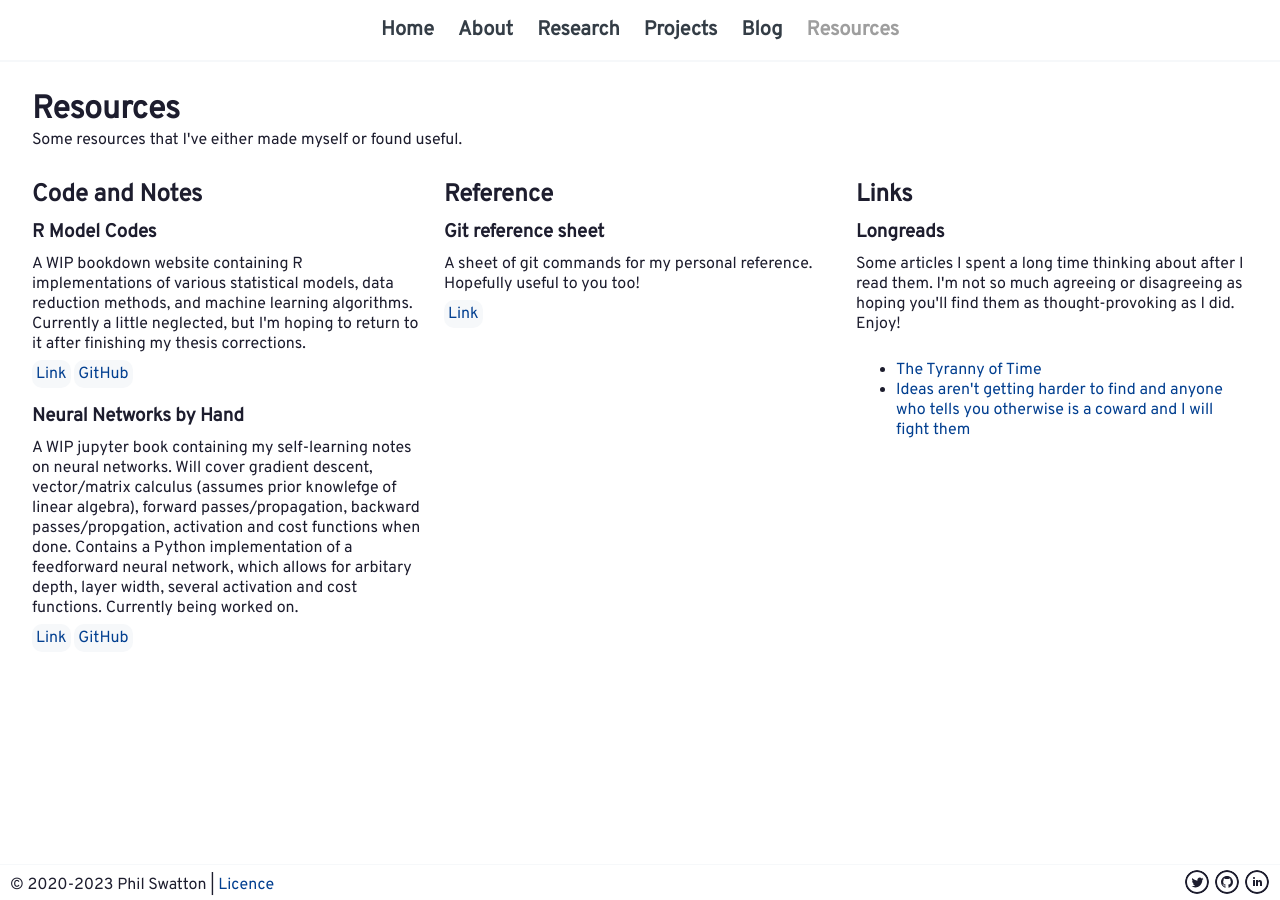
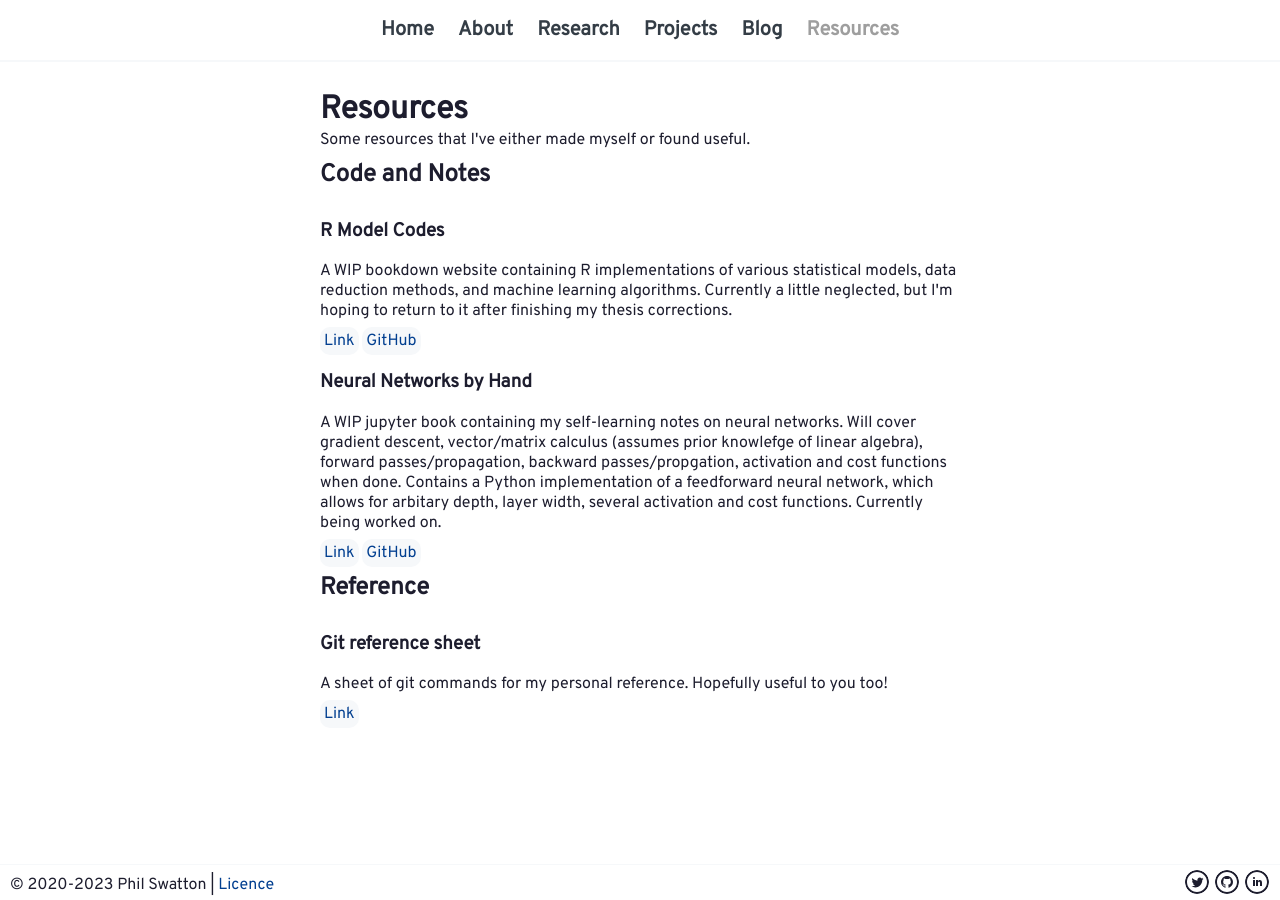
Before and after one commit to philswatton/philswatton.github.io, a Jekyll site: the page built from resources/index.html, in a window 1280 px wide. Built offline with Jekyll 4.4.1, drawn with Linux system fonts in a browser that asks for light colours.

Commit message:
website update

```diff
--- a/_layouts/core.html
+++ /dev/null
@@ -1,52 +0,0 @@
-<!doctype html>
-<html>
-  <head>
-    <!-- Basics -->
-    <meta charset="utf-8">
-    <title>{{ page.title }}</title>
-
-    <!-- Mobile Friendly -->
-    <meta name="viewport" content="width=device-width, initial-scale=1">
-    <!--meta http-equiv="X-UA-Compatible" content="IE=edge"-->
-
-    <!-- Stylesheet -->
-    <link rel="stylesheet" href="/assets/css/page.css">
-
-    <!-- Fonts -->
-    <style>
-      @import url('https://fonts.googleapis.com/css2?family=Overpass&display=swap');
-    </style>
-
-    <!-- Site-wide javascript -->
-    <script src="/assets/js/site.js" type="text/JavaScript"></script>
-
-    <!-- Page-specific Scripts -->
-    {% if page.script %}<script src="{{ page.script }}" type="text/JavaScript"></script>{% endif %}
-
-    <!-- Mathjax -->
-    <script src="https://polyfill.io/v3/polyfill.min.js?features=es6"></script>
-    <script id="MathJax-script" async src="https://cdn.jsdelivr.net/npm/mathjax@3/es5/tex-mml-chtml.js"></script>
-
-  </head>
-  <body>
-    <button class="menu-icon" id="menu-icon" onclick="menuFunction()">
-        <span id="menu-1"></span>
-        <span id="menu-2"></span>
-        <span id="menu-3"></span>
-    </button>
-    {% include navigation.html %}
-    <main>
-        {{ content }}
-    </main>
-    <footer>
-      <p class="copyright">&copy; 2020-{{ 'now' | date: "%Y" }} Phil Swatton | <a href="\licence">Licence</p>
-      <div> <!-- SVGs from https://iconmonstr.com/-->
-        <p>
-          <a href="https://twitter.com/phil_swatton"><svg xmlns="http://www.w3.org/2000/svg" width="24" height="24" viewBox="0 0 24 24"><path d="M12 2c5.514 0 10 4.486 10 10s-4.486 10-10 10-10-4.486-10-10 4.486-10 10-10zm0-2c-6.627 0-12 5.373-12 12s5.373 12 12 12 12-5.373 12-12-5.373-12-12-12zm6.5 8.778c-.441.196-.916.328-1.414.388.509-.305.898-.787 1.083-1.362-.476.282-1.003.487-1.564.597-.448-.479-1.089-.778-1.796-.778-1.59 0-2.758 1.483-2.399 3.023-2.045-.103-3.86-1.083-5.074-2.572-.645 1.106-.334 2.554.762 3.287-.403-.013-.782-.124-1.114-.308-.027 1.14.791 2.207 1.975 2.445-.346.094-.726.116-1.112.042.313.978 1.224 1.689 2.3 1.709-1.037.812-2.34 1.175-3.647 1.021 1.09.699 2.383 1.106 3.773 1.106 4.572 0 7.154-3.861 6.998-7.324.482-.346.899-.78 1.229-1.274z"/></svg></a>
-          <a href="https://github.com/philswatton"><svg xmlns="http://www.w3.org/2000/svg" width="24" height="24" viewBox="0 0 24 24"><path d="M12 2c5.514 0 10 4.486 10 10s-4.486 10-10 10-10-4.486-10-10 4.486-10 10-10zm0-2c-6.627 0-12 5.373-12 12s5.373 12 12 12 12-5.373 12-12-5.373-12-12-12zm0 6c-3.313 0-6 2.686-6 6 0 2.651 1.719 4.9 4.104 5.693.3.056.396-.13.396-.289v-1.117c-1.669.363-2.017-.707-2.017-.707-.272-.693-.666-.878-.666-.878-.544-.373.041-.365.041-.365.603.042.92.619.92.619.535.917 1.403.652 1.746.499.054-.388.209-.652.381-.802-1.333-.152-2.733-.667-2.733-2.965 0-.655.234-1.19.618-1.61-.062-.153-.268-.764.058-1.59 0 0 .504-.161 1.65.615.479-.133.992-.199 1.502-.202.51.002 1.023.069 1.503.202 1.146-.776 1.648-.615 1.648-.615.327.826.121 1.437.06 1.588.385.42.617.955.617 1.61 0 2.305-1.404 2.812-2.74 2.96.216.186.412.551.412 1.111v1.646c0 .16.096.347.4.288 2.383-.793 4.1-3.041 4.1-5.691 0-3.314-2.687-6-6-6z"/></svg></a>
-          <a href="https://www.linkedin.com/in/philswatton/"><svg xmlns="http://www.w3.org/2000/svg" width="24" height="24" viewBox="0 0 24 24"><path d="M12 2c5.514 0 10 4.486 10 10s-4.486 10-10 10-10-4.486-10-10 4.486-10 10-10zm0-2c-6.627 0-12 5.373-12 12s5.373 12 12 12 12-5.373 12-12-5.373-12-12-12zm-2 8c0 .557-.447 1.008-1 1.008s-1-.45-1-1.008c0-.557.447-1.008 1-1.008s1 .452 1 1.008zm0 2h-2v6h2v-6zm3 0h-2v6h2v-2.861c0-1.722 2.002-1.881 2.002 0v2.861h1.998v-3.359c0-3.284-3.128-3.164-4-1.548v-1.093z"/></svg></a></a>
-        </p>
-      </div>
-    </footer>
-  </body>
-</html>
--- a/_layouts/default-cols.html
+++ /dev/null
@@ -1,8 +0,0 @@
----
-layout: core
----
-
-<div class="flexi-content">
-  <!-- {% if page.subtitle != nil %} <p class="subtitle">{{ page.subtitle }}</p> {% endif %} -->
-  {{ content }}
-</div>
--- a/_layouts/default.html
+++ b/_layouts/default.html
@@ -1,8 +1,55 @@
----
-layout: core
----
+<!doctype html>
+<html>
+  <head>
+    <!-- Basics -->
+    <meta charset="utf-8">
+    <title>{{ page.title }}</title>
 
-<div class="content">
-  <!-- {% if page.subtitle != nil %} <p class="subtitle">{{ page.subtitle }}</p> {% endif %} -->
-  {{ content }}
-</div>
+    <!-- Mobile Friendly -->
+    <meta name="viewport" content="width=device-width, initial-scale=1">
+    <!--meta http-equiv="X-UA-Compatible" content="IE=edge"-->
+
+    <!-- Stylesheet -->
+    <link rel="stylesheet" href="/assets/css/page.css">
+
+    <!-- Fonts -->
+    <style>
+      @import url('https://fonts.googleapis.com/css2?family=Overpass&display=swap');
+    </style>
+
+    <!-- Site-wide javascript -->
+    <script src="/assets/js/site.js" type="text/JavaScript"></script>
+
+    <!-- Page-specific Scripts -->
+    {% if page.script %}<script src="{{ page.script }}" type="text/JavaScript"></script>{% endif %}
+
+    <!-- Mathjax -->
+    <script src="https://polyfill.io/v3/polyfill.min.js?features=es6"></script>
+    <script id="MathJax-script" async src="https://cdn.jsdelivr.net/npm/mathjax@3/es5/tex-mml-chtml.js"></script>
+
+  </head>
+  <body>
+    <button class="menu-icon" id="menu-icon" onclick="menuFunction()">
+        <span id="menu-1"></span>
+        <span id="menu-2"></span>
+        <span id="menu-3"></span>
+    </button>
+    {% include navigation.html %}
+    <main>
+      <div class="content">
+        <!-- {% if page.subtitle != nil %} <p class="subtitle">{{ page.subtitle }}</p> {% endif %} -->
+        {{ content }}
+      </div>
+    </main>
+    <footer>
+      <p class="copyright">&copy; 2020-{{ 'now' | date: "%Y" }} Phil Swatton | <a href="\licence">Licence</p>
+      <div> <!-- SVGs from https://iconmonstr.com/-->
+        <p>
+          <a href="https://twitter.com/phil_swatton"><svg xmlns="http://www.w3.org/2000/svg" width="24" height="24" viewBox="0 0 24 24"><path d="M12 2c5.514 0 10 4.486 10 10s-4.486 10-10 10-10-4.486-10-10 4.486-10 10-10zm0-2c-6.627 0-12 5.373-12 12s5.373 12 12 12 12-5.373 12-12-5.373-12-12-12zm6.5 8.778c-.441.196-.916.328-1.414.388.509-.305.898-.787 1.083-1.362-.476.282-1.003.487-1.564.597-.448-.479-1.089-.778-1.796-.778-1.59 0-2.758 1.483-2.399 3.023-2.045-.103-3.86-1.083-5.074-2.572-.645 1.106-.334 2.554.762 3.287-.403-.013-.782-.124-1.114-.308-.027 1.14.791 2.207 1.975 2.445-.346.094-.726.116-1.112.042.313.978 1.224 1.689 2.3 1.709-1.037.812-2.34 1.175-3.647 1.021 1.09.699 2.383 1.106 3.773 1.106 4.572 0 7.154-3.861 6.998-7.324.482-.346.899-.78 1.229-1.274z"/></svg></a>
+          <a href="https://github.com/philswatton"><svg xmlns="http://www.w3.org/2000/svg" width="24" height="24" viewBox="0 0 24 24"><path d="M12 2c5.514 0 10 4.486 10 10s-4.486 10-10 10-10-4.486-10-10 4.486-10 10-10zm0-2c-6.627 0-12 5.373-12 12s5.373 12 12 12 12-5.373 12-12-5.373-12-12-12zm0 6c-3.313 0-6 2.686-6 6 0 2.651 1.719 4.9 4.104 5.693.3.056.396-.13.396-.289v-1.117c-1.669.363-2.017-.707-2.017-.707-.272-.693-.666-.878-.666-.878-.544-.373.041-.365.041-.365.603.042.92.619.92.619.535.917 1.403.652 1.746.499.054-.388.209-.652.381-.802-1.333-.152-2.733-.667-2.733-2.965 0-.655.234-1.19.618-1.61-.062-.153-.268-.764.058-1.59 0 0 .504-.161 1.65.615.479-.133.992-.199 1.502-.202.51.002 1.023.069 1.503.202 1.146-.776 1.648-.615 1.648-.615.327.826.121 1.437.06 1.588.385.42.617.955.617 1.61 0 2.305-1.404 2.812-2.74 2.96.216.186.412.551.412 1.111v1.646c0 .16.096.347.4.288 2.383-.793 4.1-3.041 4.1-5.691 0-3.314-2.687-6-6-6z"/></svg></a>
+          <a href="https://www.linkedin.com/in/philswatton/"><svg xmlns="http://www.w3.org/2000/svg" width="24" height="24" viewBox="0 0 24 24"><path d="M12 2c5.514 0 10 4.486 10 10s-4.486 10-10 10-10-4.486-10-10 4.486-10 10-10zm0-2c-6.627 0-12 5.373-12 12s5.373 12 12 12 12-5.373 12-12-5.373-12-12-12zm-2 8c0 .557-.447 1.008-1 1.008s-1-.45-1-1.008c0-.557.447-1.008 1-1.008s1 .452 1 1.008zm0 2h-2v6h2v-6zm3 0h-2v6h2v-2.861c0-1.722 2.002-1.881 2.002 0v2.861h1.998v-3.359c0-3.284-3.128-3.164-4-1.548v-1.093z"/></svg></a></a>
+        </p>
+      </div>
+    </footer>
+  </body>
+</html>
--- /dev/null
+++ b/_sass/constants.scss
@@ -0,0 +1,39 @@
+/* Colors */
+$black: #1D1D2E;
+$dark-grey: rgb(45, 45, 45);
+$grey: rgb(52, 61, 70);
+$lite-grey: rgb(158, 158, 158);
+$yt-grey: #F6F8FA;
+$yt-yt-grey: rgb(250, 250, 250);
+$yt: rgb(255, 255, 255);
+$blu: rgb(2, 63, 144);
+$lite-blu: rgb(85, 85, 238);
+
+/* Fonts */
+$sans: 'Overpass', sans-serif;
+$serif: 'Arvo', serif;
+$mono: monospace;//'Robot Mono', monospace;
+
+/* Dynamic placements and widths */
+$mob-left: 2.5%;
+$tab-left: 25%;
+$pc-left: 30%;
+
+$mob-width: 95%;
+$tab-width: 50%;
+$pc-width: 40%;
+
+/* Height variables */
+$nav-height: 60px;
+$footer-height: 20px;
+
+/* Nav animation variables */
+$cross-shift: 19.2px;
+$cross-rotate: 45deg;
+
+/* Defaults */
+:root {
+    font-family: 'Overpass', sans-serif;;
+    font-size: 16px;
+    color: $black;
+}
--- a/_sass/content.scss
+++ b/_sass/content.scss
@@ -19,6 +19,13 @@ a:hover {
     text-decoration: underline;
 }
 
+.item-link {
+    padding: 4px;
+    background-color: $yt-grey;
+    border-radius: 10px;
+}
+
+/* Horizontal Rules */
 hr {
     border-top: 1px solid black;
     width: 100%;
@@ -64,3 +71,21 @@ p > code {
     color: $black;
     background-color: transparent;
 }
+
+
+/* Research/project-related CSS */
+.project-div {
+    display: flex;
+    flex-direction: column;
+    justify-content: flex-start;
+    align-items: flex-start;
+    margin: 10px 0px 20px 0px;
+
+    h3 {
+        margin: 0px;
+    }
+}
+
+.research-list > li::marker {
+    font-weight: bold;
+}
--- /dev/null
+++ b/_sass/layout.scss
@@ -0,0 +1,87 @@
+/* Defaults */
+:root {
+    // font-family: 'Overpass', sans-serif;;
+    font-size: 16px;
+    color: $black;
+}
+
+/* Body width and flex */
+html, body {
+    height: 100%;
+    width: 100%;
+    margin: 0;
+}
+
+body {
+    // Always show scroll
+    overflow-y: scroll;
+
+    // Layout
+    display: flex;
+    flex-direction: column;
+    align-items: center;
+}
+
+/* Main */
+main {
+    //Height
+    min-height: 100vh;
+    max-height: auto;
+
+    //Width
+    left: $mob-left;
+    width: $mob-width;
+
+    //Box model
+    margin: 0px;
+    padding: 0px;
+}
+
+// Content container
+.content, .flexi-content {
+    //Height
+    height: auto;
+
+    //Width
+    width: 100%;
+
+    // Box Model
+    margin: 0px;
+    padding: 0px;
+    padding-top: $nav-height * 1.5;
+    padding-bottom: $footer-height * 2;
+}
+
+.content {
+    // Layout
+    display: flex;
+    flex-direction: column;
+    justify-content: center;
+}
+
+/* Media Queries */
+@media screen and (min-width: 920px) {
+    main:has(> .content) {
+        left: $tab-left;
+        width: $tab-width;
+    }
+
+    .columns-div {
+        margin-top: 20px;
+        display: flex;
+        flex-direction: row;
+        gap: 20px;
+
+        div {
+            flex-grow: 1;
+            flex-basis: 0;
+        }
+    }
+}
+
+@media screen and (min-width: 1500px) {
+    main:has(> .content) {
+        left: $pc-left;
+        width: $pc-width;
+    }
+}
--- a/_sass/projects.scss
+++ /dev/null
@@ -1,21 +0,0 @@
-.project-div {
-    display: flex;
-    flex-direction: column;
-    justify-content: flex-start;
-    align-items: flex-start;
-    margin: 10px 0px 20px 0px;
-
-    h3 {
-        margin: 0px;
-    }
-}
-
-.item-link {
-    padding: 4px;
-    background-color: $yt-grey;
-    border-radius: 10px;
-}
-
-.research-list > li::marker {
-    font-weight: bold;
-}
--- a/assets/css/page.scss
+++ b/assets/css/page.scss
@@ -1,18 +1,18 @@
 ---
 ---
 // Core bits
-@import "core";
+@import "constants";
+@import "layout";
 
-// Page structure
+// Additional Layout CSS
 @import "nav";
 @import "footer";
 
 // Content
 @import "content";
 
-// Page Extras
+// Extra CSS for Pages
 @import "home";
-@import "about";
-@import "projects";
-@import "interests";
+@import "about"; // CV div
+@import "interests"; // page is now hidden - keep out of main
 @import "blog";
--- a/resources/index.html
+++ b/resources/index.html
@@ -7,11 +7,9 @@ title: resources
 
 Some resources that I've either made myself or found useful.
 
-<div class="columns-div">
-    <div>
 <h2>Code and Notes</h2>
 
-        <div class="project-div">
+<div>
     <h3>R Model Codes</h3>
     <p>A WIP bookdown website containing R implementations of various statistical models, data reduction methods, and machine learning algorithms. Currently a little neglected, but I'm hoping to return to it after finishing my thesis corrections.</p>
     <div>
@@ -20,7 +18,7 @@ Some resources that I've either made myself or found useful.
     </div>
 </div>
 
-        <div class="project-div">
+<div>
     <h3>Neural Networks by Hand</h3>
     <p>A WIP jupyter book containing my self-learning notes on neural networks. Will cover gradient descent, vector/matrix calculus (assumes prior knowlefge of linear algebra), forward passes/propagation, backward passes/propgation, activation and cost functions when done. Contains a Python implementation of a feedforward neural network, which allows for arbitary depth, layer width, several activation and cost functions. Currently being worked on.</p>
     <div>
@@ -28,30 +26,13 @@ Some resources that I've either made myself or found useful.
         <a href="https://github.com/philswatton/neural-networks-by-hand" class="item-link">GitHub</a>
     </div>
 </div>
-    </div>
+
+<h2>Reference</h2>
 
 <div>
-        <h2>Reference</h2>
-
-        <div class="project-div">
     <h3>Git reference sheet</h3>
     <p>A sheet of git commands for my personal reference. Hopefully useful to you too!</p>
     <div>
         <a href="/resources/git-reference.html" class="item-link">Link</a>
     </div>
 </div>
-    </div>
-
-    <div>
-        <h2>Links</h2>
-
-        <div class="project-div">
-            <h3>Longreads</h3>
-            <p>Some articles I spent a long time thinking about after I read them. I'm not so much agreeing or disagreeing as hoping you'll find them as thought-provoking as I did. Enjoy!</p>
-            <ul>
-                <li><a href="https://www.noemamag.com/the-tyranny-of-time/">The Tyranny of Time</a></li>
-                <li><a href="https://experimentalhistory.substack.com/p/ideas-arent-getting-harder-to-find">Ideas aren't getting harder to find and anyone who tells you otherwise is a coward and I will fight them</a></li>
-            </ul>
-        </div>
-    </div>
-</div>
```
Also changed, not shown: other parts of resources/index.html (+1 -1 lines), _sass/about.scss (line endings or trailing spaces), _sass/home.scss (line endings or trailing spaces). Lines whose indentation alone changed are shown as unchanged.
